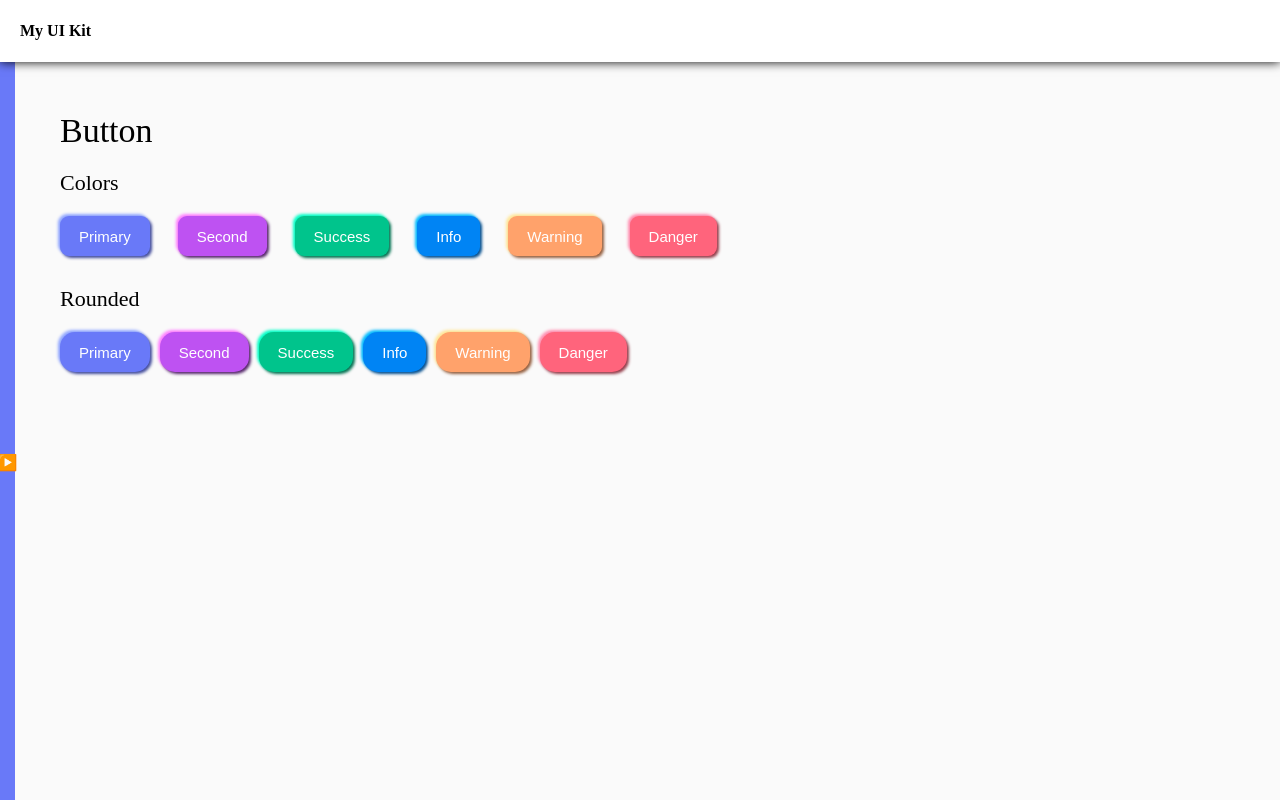
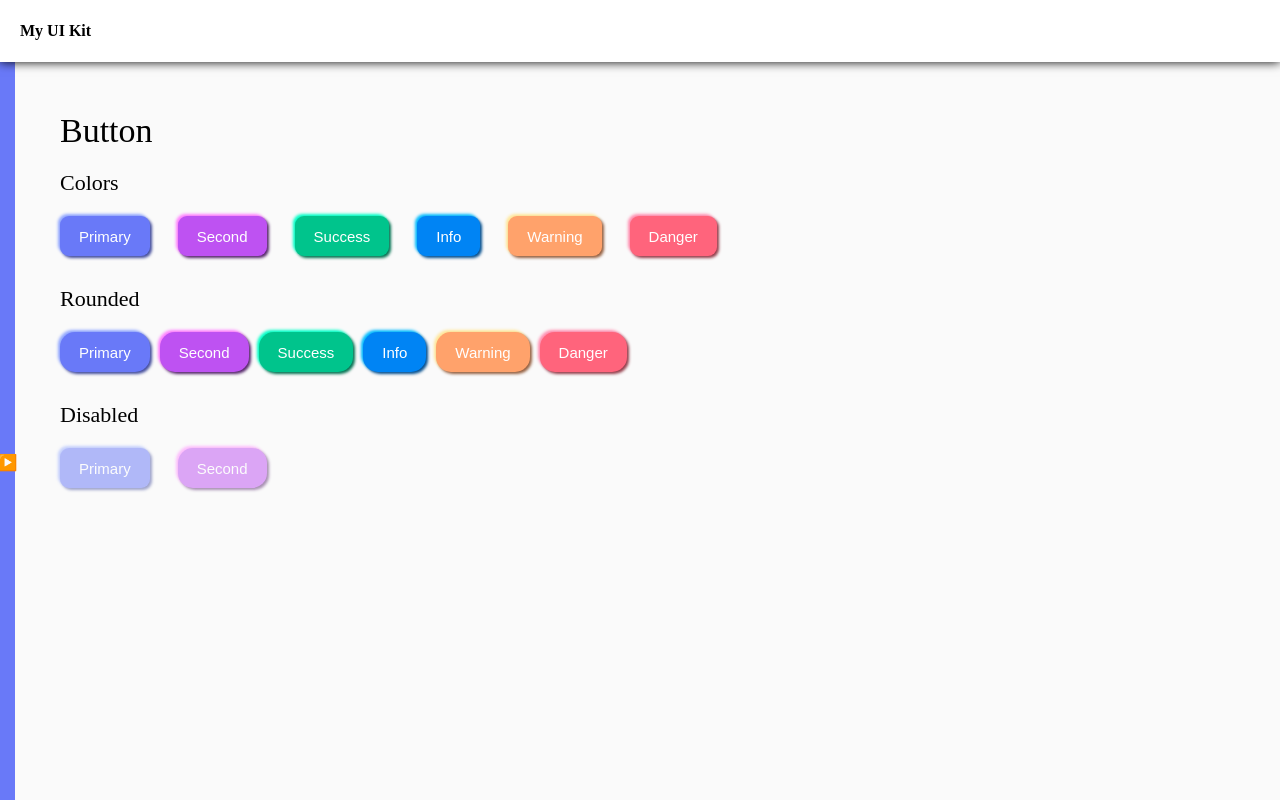
Before and after one commit to alex-sizow/AlexUI-Vue, a Vue app: page /button in a window 1280 px wide. Built offline with nearby package versions, Linux system fonts and the light colour scheme.

Commit message:
disabled props

```diff
--- a/src/components/Button.vue
+++ b/src/components/Button.vue
@@ -12,6 +12,10 @@ const props = defineProps({
 		type: Boolean,
 		required: false,
 	},
+	disabled: {
+		type: Boolean,
+		required: false,
+	},
 });
 </script>
 
@@ -21,7 +25,8 @@ const props = defineProps({
 			'button',
 			`button__${color}`,
 			{ button__rounded: rounded },
-		]">
+		]"
+		:disabled="disabled">
 		{{ label }}
 	</button>
 </template>
@@ -113,6 +118,10 @@ const props = defineProps({
 				-1px -1px 2px oklch(98.84% 0.01 325.65);
 		}
 	}
+	&:disabled {
+		opacity: 0.5;
+		cursor: default;
+	}
 	&__rounded {
 		border-radius: 15px;
 		&:enabled:hover {
--- a/src/views/Button.vue
+++ b/src/views/Button.vue
@@ -25,6 +25,7 @@ import Button from '../components/Button.vue';
 				color="danger"></Button>
 		</div>
 	</div>
+
 	<div class="rounded">
 		<h2 class="heading-2">Rounded</h2>
 		<div class="colors__line">
@@ -53,6 +54,19 @@ import Button from '../components/Button.vue';
 				:rounded="true"></Button>
 		</div>
 	</div>
+	<div class="colors">
+		<h2 class="heading-2">Disabled</h2>
+		<div class="colors__line">
+			<Button
+				label="Primary"
+				:disabled="true"></Button>
+			<Button
+				label="Second"
+				color="second"
+				:rounded="true"
+				:disabled="true"></Button>
+		</div>
+	</div>
 </template>
 
 <style lang="scss" scoped>
```
